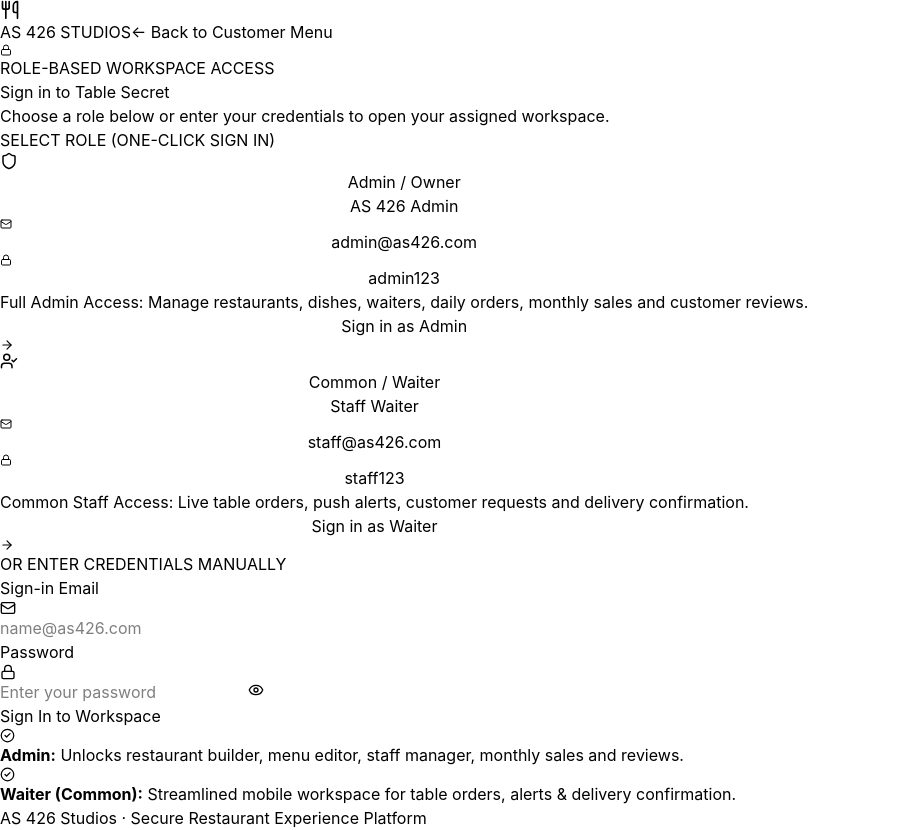
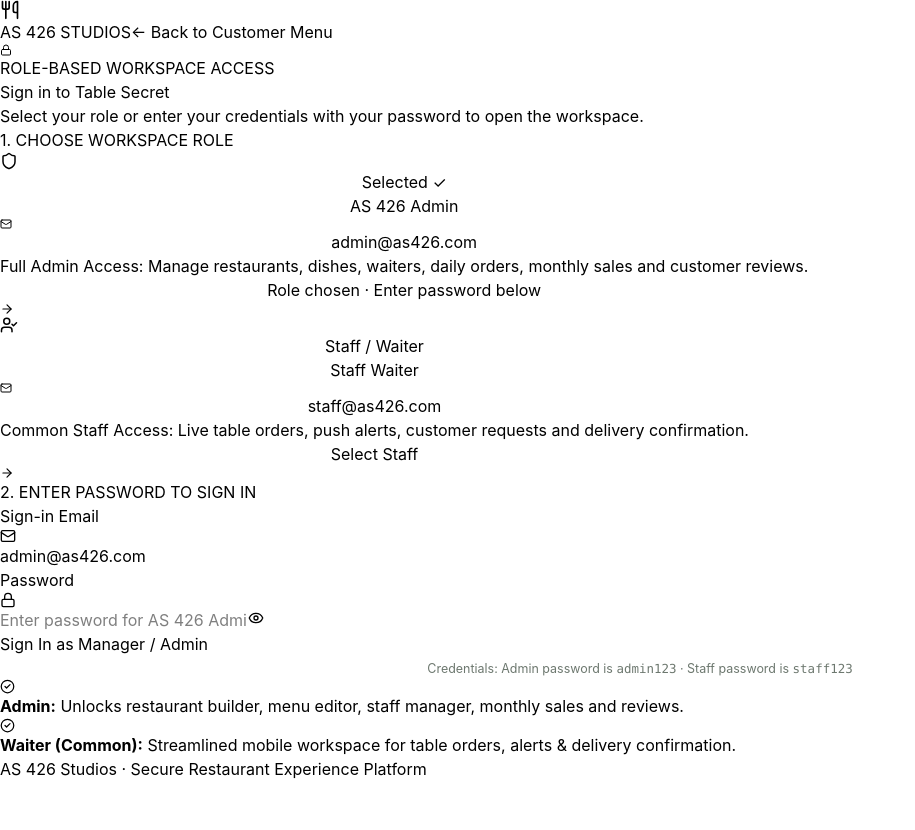
Before and after one commit to jamanrao-beep/as-426-studios, a Next.js app: page /login in a window 1280 px wide. Shown: the whole page, without its empty margins (0-915 px from the left). After the commit the page ends 800 px from the top, so only its background shows below. Built offline with nearby package versions, Linux system fonts and the light colour scheme.

Commit message:
feat: add login page and global styles

```diff
--- a/app/login/page.tsx
+++ b/app/login/page.tsx
@@ -1,6 +1,6 @@
 "use client";
 
-import { useState, Suspense } from "react";
+import { useState, useRef, Suspense } from "react";
 import { useRouter, useSearchParams } from "next/navigation";
 import { Utensils, Shield, UserCheck, Lock, Mail, ArrowRight, Eye, EyeOff, CheckCircle2 } from "lucide-react";
 import { PRESET_ACCOUNTS } from "@/lib/auth-constants";
@@ -10,13 +10,24 @@
   const searchParams = useSearchParams();
   const returnTo = searchParams.get("return_to") || "/team";
 
-  const [email, setEmail] = useState("");
+  const [email, setEmail] = useState(PRESET_ACCOUNTS[0]?.email || "");
   const [password, setPassword] = useState("");
   const [showPassword, setShowPassword] = useState(false);
   const [loading, setLoading] = useState(false);
   const [error, setError] = useState("");
+  const passwordInputRef = useRef<HTMLInputElement>(null);
 
-  async function handleLogin(targetEmail = email, targetPass = password) {
+  async function handleLogin() {
+    if (!email.trim()) {
+      setError("Please enter your sign-in email.");
+      return;
+    }
+    if (!password) {
+      setError("Please enter your password to continue.");
+      passwordInputRef.current?.focus();
+      return;
+    }
+
     setError("");
     setLoading(true);
 
@@ -24,7 +35,7 @@
       const res = await fetch("/api/auth/login", {
         method: "POST",
         headers: { "Content-Type": "application/json" },
-        body: JSON.stringify({ email: targetEmail, password: targetPass }),
+        body: JSON.stringify({ email: email.trim(), password }),
       });
 
       const data = (await res.json()) as any;
@@ -42,11 +53,19 @@
     }
   }
 
-  function quickFillAndSubmit(acc: (typeof PRESET_ACCOUNTS)[0]) {
+  function selectRole(acc: (typeof PRESET_ACCOUNTS)[0]) {
     setEmail(acc.email);
-    setPassword(acc.password);
-    handleLogin(acc.email, acc.password);
+    setPassword("");
+    setError("");
+    // Focus password input for user to type
+    setTimeout(() => {
+      passwordInputRef.current?.focus();
+    }, 50);
   }
+
+  const selectedAccount = PRESET_ACCOUNTS.find(
+    (a) => a.email.toLowerCase() === email.trim().toLowerCase()
+  );
 
   return (
     <div className="login-card">
@@ -57,7 +76,7 @@
         </span>
         <h1>Sign in to Table Secret</h1>
         <p>
-          Choose a role below or enter your credentials to open your assigned workspace.
+          Select your role or enter your credentials with your password to open the workspace.
         </p>
       </div>
 
@@ -67,24 +86,27 @@
         </div>
       )}
 
-      {/* Quick Preset Accounts Section */}
+      {/* Role Selection Section */}
       <div className="preset-accounts-section">
-        <p className="eyebrow preset-label">SELECT ROLE (ONE-CLICK SIGN IN)</p>
+        <p className="eyebrow preset-label">1. CHOOSE WORKSPACE ROLE</p>
         <div className="preset-grid">
-          {PRESET_ACCOUNTS.map((acc) => (
+          {PRESET_ACCOUNTS.map((acc) => {
+            const isSelected = selectedAccount?.email === acc.email;
+            return (
               <button
                 key={acc.email}
                 type="button"
-              className={`preset-card ${acc.role === "admin" ? "preset-admin" : "preset-waiter"}`}
-              onClick={() => quickFillAndSubmit(acc)}
+                className={`preset-card ${acc.role === "admin" ? "preset-admin" : "preset-waiter"} ${isSelected ? "selected" : ""}`}
+                onClick={() => selectRole(acc)}
                 disabled={loading}
+                aria-pressed={isSelected}
               >
                 <div className="preset-card-top">
                   <span className="preset-icon">
                     {acc.role === "admin" ? <Shield size={18} /> : <UserCheck size={18} />}
                   </span>
                   <span className="preset-role-badge">
-                  {acc.role === "admin" ? "Admin / Owner" : "Common / Waiter"}
+                    {isSelected ? "Selected ✓" : acc.role === "admin" ? "Admin / Manager" : "Staff / Waiter"}
                   </span>
                 </div>
                 <h3>{acc.displayName}</h3>
@@ -92,25 +114,23 @@
                   <span>
                     <Mail size={12} /> {acc.email}
                   </span>
-                <span>
-                  <Lock size={12} /> {acc.password}
-                </span>
                 </div>
                 <p className="preset-desc">{acc.description}</p>
                 <div className="preset-action">
-                <span>Sign in as {acc.role === "admin" ? "Admin" : "Waiter"}</span>
+                  <span>{isSelected ? "Role chosen · Enter password below" : `Select ${acc.role === "admin" ? "Manager" : "Staff"}`}</span>
                   <ArrowRight size={14} />
                 </div>
               </button>
-          ))}
+            );
+          })}
         </div>
       </div>
 
       <div className="login-divider">
-        <span>OR ENTER CREDENTIALS MANUALLY</span>
+        <span>2. ENTER PASSWORD TO SIGN IN</span>
       </div>
 
-      {/* Manual Login Form */}
+      {/* Manual / Password Login Form */}
       <form
         className="login-form"
         onSubmit={(e) => {
@@ -138,10 +158,11 @@
           <div className="input-wrap">
             <Lock size={16} className="input-icon" />
             <input
+              ref={passwordInputRef}
               type={showPassword ? "text" : "password"}
               required
               autoComplete="current-password"
-              placeholder="Enter your password"
+              placeholder={`Enter password for ${selectedAccount?.displayName || email || "account"}`}
               value={password}
               onChange={(e) => setPassword(e.target.value)}
             />
@@ -157,8 +178,11 @@
         </label>
 
         <button type="submit" className="primary login-submit" disabled={loading}>
-          {loading ? "Signing in…" : "Sign In to Workspace"}
+          {loading ? "Signing in…" : `Sign In as ${selectedAccount ? (selectedAccount.role === "admin" ? "Manager / Admin" : "Staff") : "User"}`}
         </button>
+        <p style={{ textAlign: "center", fontSize: "0.78rem", color: "#6d786f", margin: "4px 0 0" }}>
+          Credentials: Admin password is <code>admin123</code> · Staff password is <code>staff123</code>
+        </p>
       </form>
 
       <footer className="login-footer-info">
```
Also changed, not shown: app/globals.css, 1 other file (tests, documents, lock files or other folders). Lines whose indentation alone changed are shown as unchanged.
